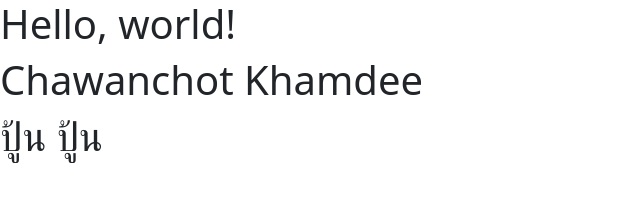
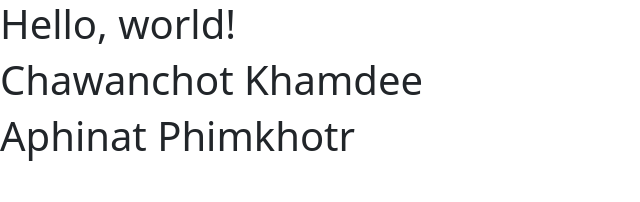
Before and after one commit to chawanchot888/web_html, a plain HTML site: page index.html in a window 1280 px wide. Shown: the whole page, without its empty margins (0-640 px from the left). Drawn offline with nearby package versions, Linux system fonts and the light colour scheme.

Commit message:
Aphinat:stuck_out_tongue_winking_eye:

```diff
--- a/index.html
+++ b/index.html
@@ -9,7 +9,7 @@
   <body>
     <h1>Hello, world!</h1>
     <h1>Chawanchot Khamdee</h1>
-    <h1>ปู้น ปู้น</h1>
+    <h1>Aphinat Phimkhotr</h1>
     <script src="https://cdn.jsdelivr.net/npm/bootstrap@5.3.3/dist/js/bootstrap.bundle.min.js" integrity="sha384-YvpcrYf0tY3lHB60NNkmXc5s9fDVZLESaAA55NDzOxhy9GkcIdslK1eN7N6jIeHz" crossorigin="anonymous"></script>
   </body>
 </html>
```
